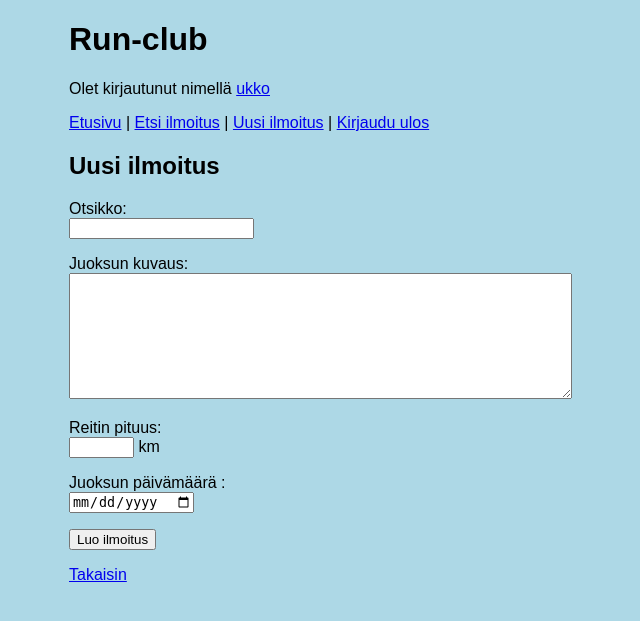
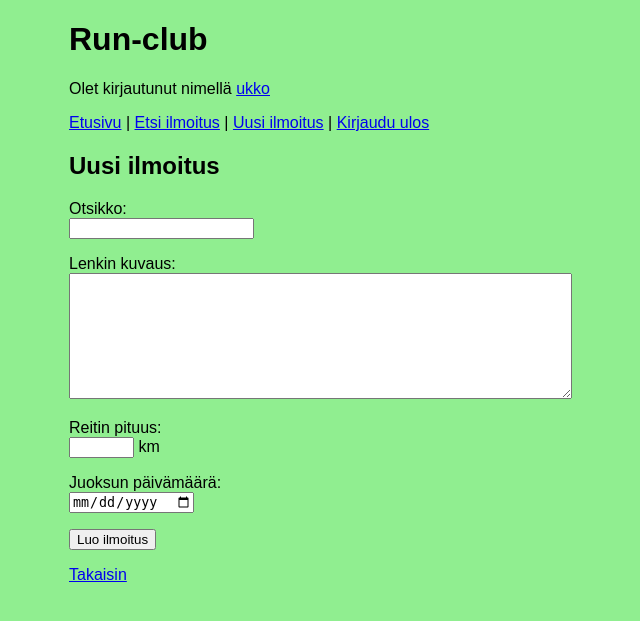
Before and after one commit to fiiahaav/Run-club, a Flask app: page /new_item in a window 1280 px wide. Shown: the top 621 px of the page, without its empty margins (171-811 px from the left). Run offline with Flask 3, Linux system fonts and the light colour scheme; a user stored in the database is signed in; data that the repository does not hold is empty.

Commit message:
Change visuals

```diff
--- a/static/main.css
+++ b/static/main.css
@@ -2,14 +2,16 @@ body {
   margin: auto;
   max-width: 50em;
   font-family: sans-serif;
-  background-color: lightblue;
+  background-color: lightgreen;
 }
 
 
 .item {
-  border: 2px solid black;
+  background-color: #f7f7f7;   /
+  border: 2px solid #ccc;
   margin: 1em;
-  padding: 0.2em 0.5em;
+  padding: 0.5em 1em;
+  border-radius: 8px;
 }
 
 .info {
--- a/templates/new_item.html
+++ b/templates/new_item.html
@@ -6,26 +6,26 @@
 <h2>Uusi ilmoitus</h2>
 <form action="/create_item" method="post">
   <p>
-    Otsikko: <br />
-    <input type="text" name="title" maxlength="50" required/>
+    <label for="title">Otsikko:</label> <br />
+    <input type="text" name="title" id="title" maxlength="50" required/>
   </p>
   <p>
-  Juoksun kuvaus: <br />
-    <textarea name="description" rows="8" cols="60"></textarea>
+    <label for="description">Lenkin kuvaus:</label> <br />
+    <textarea name="description" id="description" rows="8" cols="60"></textarea>
   </p>
   <p>
-    Reitin pituus: <br />
-    <input type="text" name="run_length" size="5" required /> km
+    <label for="run_length">Reitin pituus:</label> <br />
+    <input type="text" name="run_length" id="run_length" size="5" required /> km
   </p>
   <p>
-  Juoksun päivämäärä : <br />
-    <input type="date" name="date" size="5" pattern="1-9][0-9]{0,3}" required />
+    <label for="date">Juoksun päivämäärä: </label> <br />
+    <input type="date" name="date" id="date" size="5" pattern="1-9][0-9]{0,3}" required />
     </p>
 
     {% for class in classes %}
     <p>
-      {{ labels[class] }}: <br />
-      <select name="classes">
+      <label for="class_{{ class }}">{{ labels[class] }}</label> <br />
+      <select name="classes" id="class_{{ class }}">
         <option value="">(valitse)</option>
       {% for option in classes[class] %}
         <option value="{{ class }}:{{ option }}">{{ option }}</option>
```
